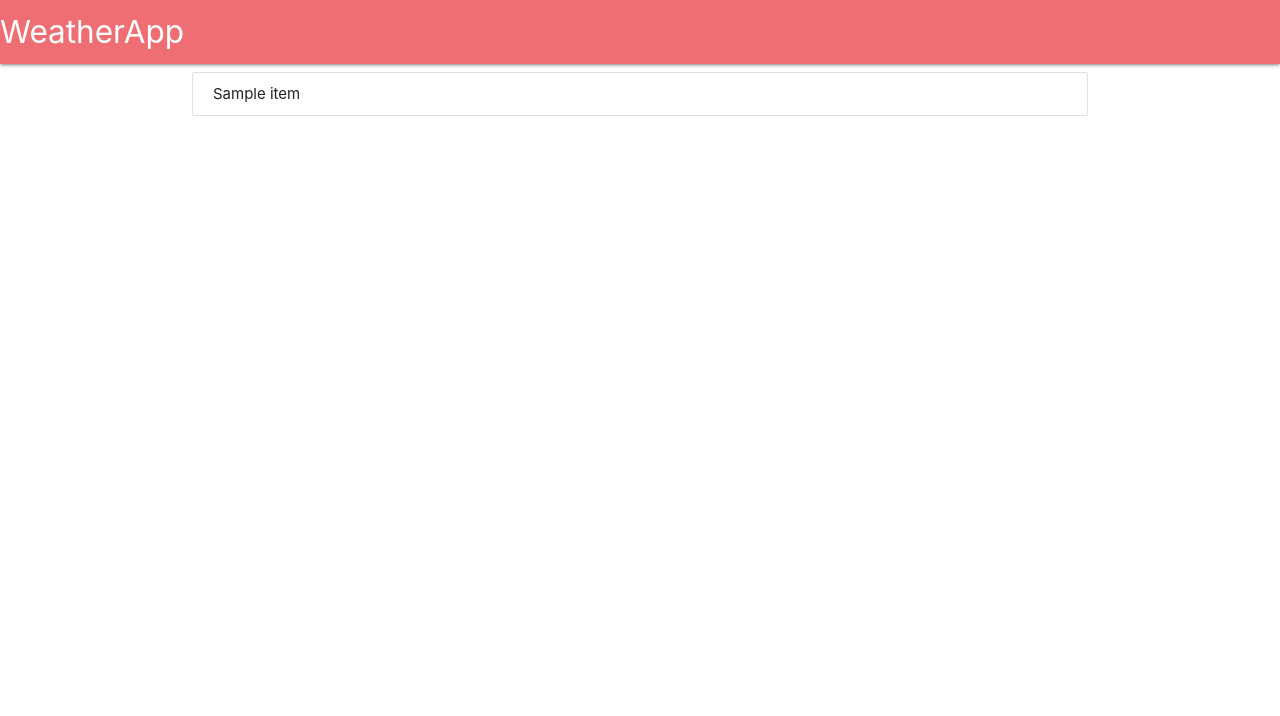
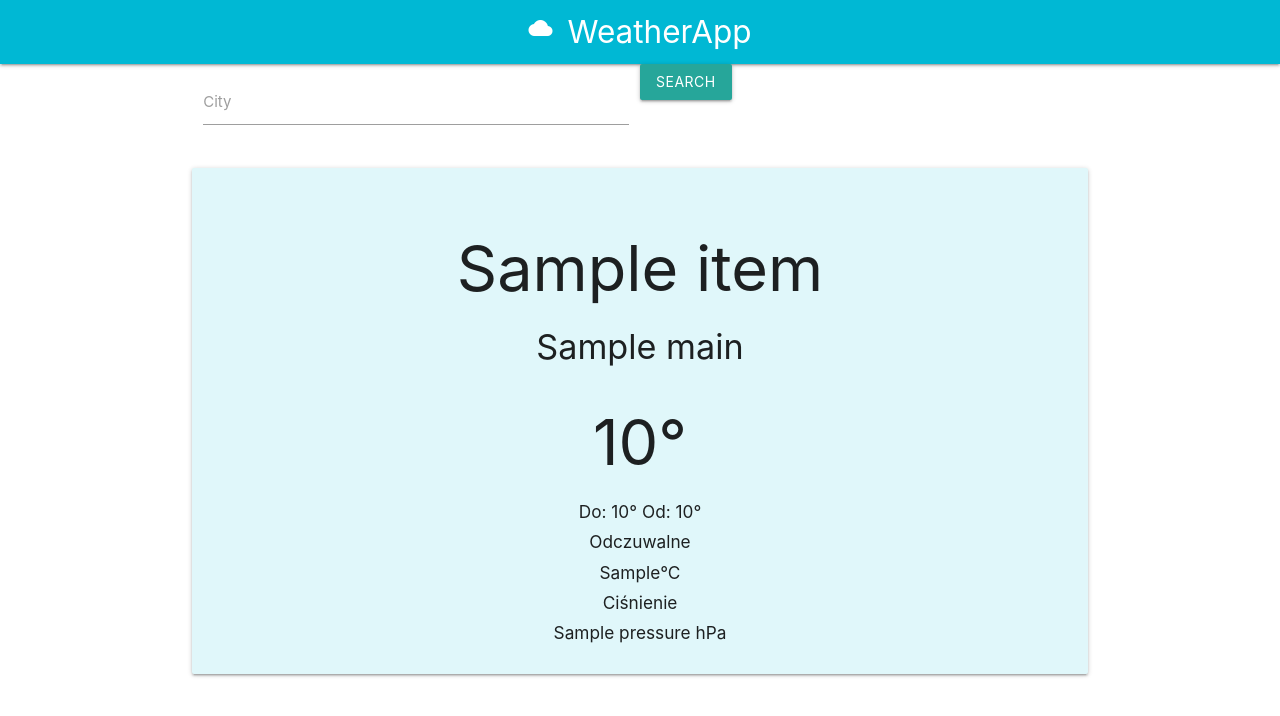
Before and after one commit to krychasto/WeatherApp, a Django app: page /weather/ in a window 1280 px wide. Shown: the top 716 px of the page. Run offline with Django 3.2, Linux system fonts and the light colour scheme; tables that the repository leaves empty hold one stand-in row (values such as "Sample post"); a database or web service that is not in the repository returns one stand-in record (values such as "Sample title"); data that the repository does not hold is empty.

Commit message:
Add search city function and basic weather informations

```diff
--- a/templates/base.html
+++ b/templates/base.html
@@ -12,13 +12,13 @@
     <link rel="stylesheet" href="https://cdnjs.cloudflare.com/ajax/libs/materialize/1.0.0/css/materialize.min.css">
 	<link href="https://fonts.googleapis.com/icon?family=Material+Icons" rel="stylesheet">
 
-  <script src="https://cdnjs.cloudflare.com/ajax/libs/materialize/1.0.0/js/materialize.min.js"></script>
+    <script src="https://cdnjs.cloudflare.com/ajax/libs/materialize/1.0.0/js/materialize.min.js"></script>
 
 </head>
 <body>
-    <nav>
-        <div class="nav-wrapper">
-            <a href="#" class="brand-logo">WeatherApp</a>
+    <nav class="cyan accent-4">
+        <div class="container">
+            <a href="#" class="brand-logo center"><i class="material-icons">cloud</i>WeatherApp</a>
         </div>
     </nav>
 	<div class="container">
--- a/templates/weather/index.html
+++ b/templates/weather/index.html
@@ -2,13 +2,22 @@
 
 {% block content %}
 <div class="row">
-	<div class="col4">
-		<ul class="collection">
-			{% for item in weather %}
-				    <li class="collection-item list__item-flex">{{ item }}
-				    </li>
-			{% endfor %}
-    </ul>
-	</div>
+	<form action="new_search" method="post">
+    	<div class="input-field col s6">
+			<input type="text" name="content" class="validate">
+			<label class="active">City</label>
+		</div>
+			<button class="btn waves-effect waves-light" type="submit">Search</button>
+	</form>
+</div>
+<div class="card-panel cyan lighten-5 center">
+	<h1>{{ weather.city }}</h1>
+	<h4>{{ weather.weather_main }}</h4>
+	<h1>{{ weather.temp }}°</h1>
+	<h6>Do: {{ weather.temp_max }}° Od: {{ weather.temp_min }}°</h6>
+	<h6>Odczuwalne</h6>
+	<h6>{{ weather.feels_like }}°C</h6>
+	<h6>Ciśnienie</h6>
+	<h6>{{ weather.pressure }} hPa</h6>
 </div>
 {% endblock content %}
--- a/weather/views.py
+++ b/weather/views.py
@@ -1,15 +1,46 @@
 from django.shortcuts import render
 from django.http import HttpResponse, HttpResponseRedirect
+from django.views.decorators.csrf import csrf_exempt
 import requests
 
 def index(request):
-    response = requests.get('http://api.openweathermap.org/data/2.5/weather?q=Warsaw&appid=50f91fe67a5661be4a20aa945d246ba3')
+    response = requests.get('http://api.openweathermap.org/data/2.5/weather?q=Twardogora&units=metric&appid=50f91fe67a5661be4a20aa945d246ba3')
     print(response.json())
     weather_obj = response.json()
-    print(weather_obj['weather'][0])
+    front_obj = {
+        "city": weather_obj['name'],
+        "temp": weather_obj['main']['temp'],
+        "temp_min":weather_obj['main']['temp_min'],
+        "temp_max":weather_obj['main']['temp_max'],
+        "feels_like": weather_obj['main']['feels_like'],
+        "pressure": weather_obj['main']['pressure'],
+        "weather_main": weather_obj['weather'][0]['main'],
+    }
     return render(request, 'weather/index.html', {
-        "weather": weather_obj,
+        "weather": front_obj,
     })
 
 def home(request):
     return HttpResponseRedirect('weather/')
+
+@csrf_exempt
+def new_search(request):
+    city = request.POST["content"]
+    api_link = 'http://api.openweathermap.org/data/2.5/weather?q='+city+'&units=metric&appid=50f91fe67a5661be4a20aa945d246ba3'
+    response = requests.get(api_link)
+    weather_obj = response.json()
+    try:
+        front_obj = {
+            "city": weather_obj['name'],
+            "temp": weather_obj['main']['temp'],
+            "temp_min": weather_obj['main']['temp_min'],
+            "temp_max": weather_obj['main']['temp_max'],
+            "feels_like": weather_obj['main']['feels_like'],
+            "pressure": weather_obj['main']['pressure'],
+            "weather_main": weather_obj['weather'][0]['main'],
+        }
+    except:
+        return HttpResponseRedirect('/')
+    return render(request, 'weather/index.html', {
+        "weather": front_obj,
+    })
--- a/weatherapp/urls.py
+++ b/weatherapp/urls.py
@@ -21,4 +21,5 @@ urlpatterns = [
     path('', views.home),
     path('weather/', views.index),
     path('admin/', admin.site.urls),
+    path('weather/new_search', views.new_search)
 ]
```
